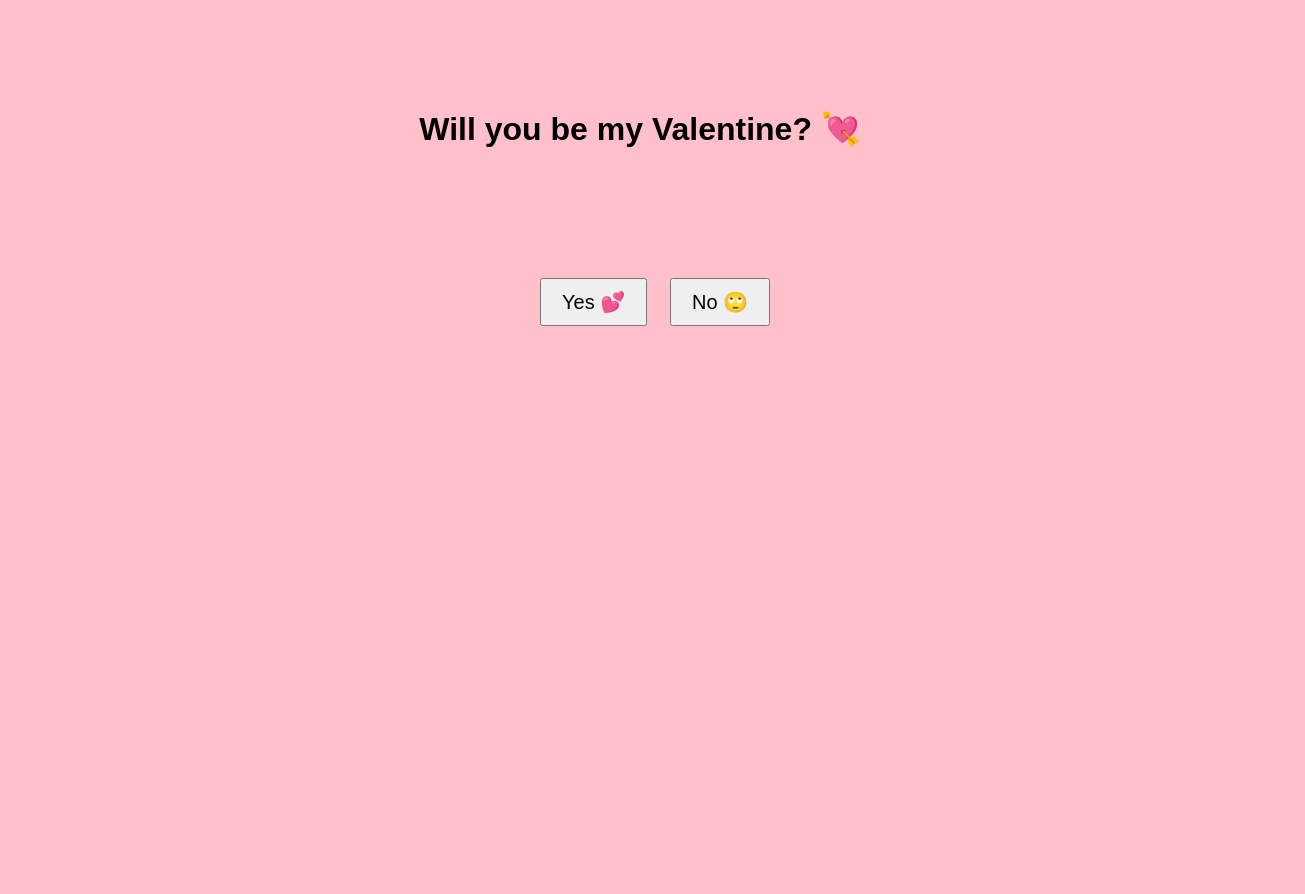
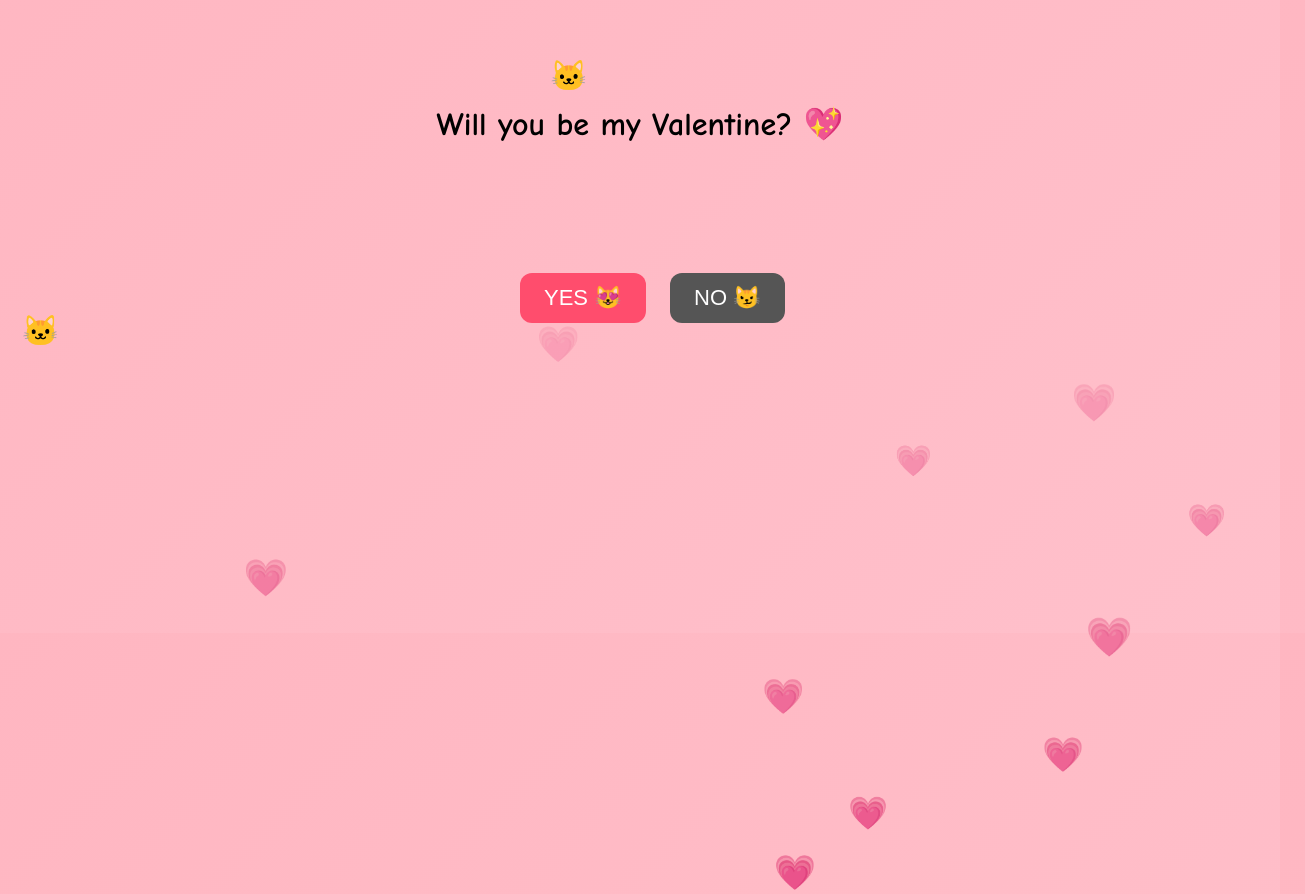
Before and after one commit to kevinc5202006-debug/invitation, a plain HTML site: page index.html in a window 1280 px wide. Shown: the part 167-1061 px from the top of the page, 1305 px wide, since content can reach past the window. Before the commit the page ends 800 px from the top, so only its background shows below. Drawn offline with Linux system fonts and the light colour scheme.

Commit message:
index.html

```diff
--- a/index.html
+++ b/index.html
@@ -2,76 +2,153 @@
 <html lang="en">
 <head>
   <meta charset="UTF-8">
-  <title>Be My Valentine 💖</title>
+  <title>Be My Valentine 💘</title>
   <style>
     body {
       height: 100vh;
       margin: 0;
+      font-family: "Comic Sans MS", Arial, sans-serif;
+      background: linear-gradient(135deg, #ffb6c1, #ffc0cb);
+      overflow: hidden;
       display: flex;
       flex-direction: column;
       align-items: center;
       justify-content: center;
-      font-family: Arial, sans-serif;
-      background: pink;
-      overflow: hidden;
     }
 
     h1 {
-      margin-bottom: 30px;
+      margin-bottom: 20px;
+      z-index: 2;
     }
 
     .buttons {
       position: relative;
-      width: 300px;
-      height: 200px;
+      width: 320px;
+      height: 220px;
+      z-index: 2;
     }
 
     button {
-      font-size: 20px;
-      padding: 10px 20px;
+      font-size: 22px;
+      padding: 12px 24px;
       cursor: pointer;
       position: absolute;
+      border-radius: 12px;
+      border: none;
     }
 
     #yes {
-      left: 50px;
-      top: 100px;
-      transition: transform 0.2s;
+      left: 40px;
+      top: 110px;
+      background: #ff4d6d;
+      color: white;
+      transition: transform 0.15s;
     }
 
     #no {
-      left: 180px;
-      top: 100px;
+      left: 190px;
+      top: 110px;
+      background: #555;
+      color: white;
+    }
+
+    /* Floating hearts */
+    .heart {
+      position: absolute;
+      color: #ff4d6d;
+      font-size: 24px;
+      animation: floatUp 6s linear infinite;
+      opacity: 0.8;
+    }
+
+    @keyframes floatUp {
+      from {
+        transform: translateY(100vh);
+        opacity: 1;
+      }
+      to {
+        transform: translateY(-10vh);
+        opacity: 0;
+      }
+    }
+
+    /* Cats */
+    .cat {
+      position: absolute;
+      font-size: 30px;
+      animation: catBounce 4s ease-in-out infinite;
+    }
+
+    @keyframes catBounce {
+      0%, 100% { transform: translateY(0); }
+      50% { transform: translateY(-40px); }
     }
   </style>
 </head>
 <body>
 
-<h1>Will you be my Valentine? 💘</h1>
+<h1>Will you be my Valentine? 💖</h1>
 
 <div class="buttons">
-  <button id="yes">Yes 💕</button>
-  <button id="no">No 🙄</button>
+  <button id="yes">YES 😻</button>
+  <button id="no">NO 😼</button>
 </div>
 
 <script>
   const noBtn = document.getElementById("no");
   const yesBtn = document.getElementById("yes");
 
+  let speed = 200;
+  let yesScale = 1;
+
   noBtn.addEventListener("mouseover", () => {
-    const x = Math.random() * 250;
-    const y = Math.random() * 150;
+    const maxX = 260;
+    const maxY = 160;
+
+    const x = Math.random() * maxX;
+    const y = Math.random() * maxY;
+
+    noBtn.style.transition = `left ${speed}ms, top ${speed}ms`;
     noBtn.style.left = x + "px";
     noBtn.style.top = y + "px";
 
-    const currentScale =
-      yesBtn.style.transform.match(/scale\(([^)]+)\)/)?.[1] || 1;
-    yesBtn.style.transform = `scale(${Number(currentScale) + 0.1})`;
+    speed = Math.max(50, speed - 20); // faster every time
+
+    yesScale += 0.12;
+    yesBtn.style.transform = `scale(${yesScale})`;
   });
 
   yesBtn.addEventListener("click", () => {
-    document.body.innerHTML = "<h1>I LOVE YOU!!💖🥰 See you on Valentine’s Day!</h1>";
+    document.body.innerHTML = `
+      <h1>YAYYY 💘😽</h1>
+      <h2>You’re officially my Valentine 💕</h2>
+      <p>🐱💖🌸</p>
+    `;
   });
+
+  // Hearts generator
+  setInterval(() => {
+    const heart = document.createElement("div");
+    heart.className = "heart";
+    heart.innerText = "💗";
+    heart.style.left = Math.random() * 100 + "vw";
+    heart.style.fontSize = Math.random() * 20 + 20 + "px";
+    document.body.appendChild(heart);
+
+    setTimeout(() => heart.remove(), 6000);
+  }, 400);
+
+  // Cats generator
+  setInterval(() => {
+    const cat = document.createElement("div");
+    cat.className = "cat";
+    cat.innerText = "🐱";
+    cat.style.left = Math.random() * 100 + "vw";
+    cat.style.top = Math.random() * 80 + "vh";
+    document.body.appendChild(cat);
+
+    setTimeout(() => cat.remove(), 6000);
+  }, 2500);
 </script>
 
 </body>
```
